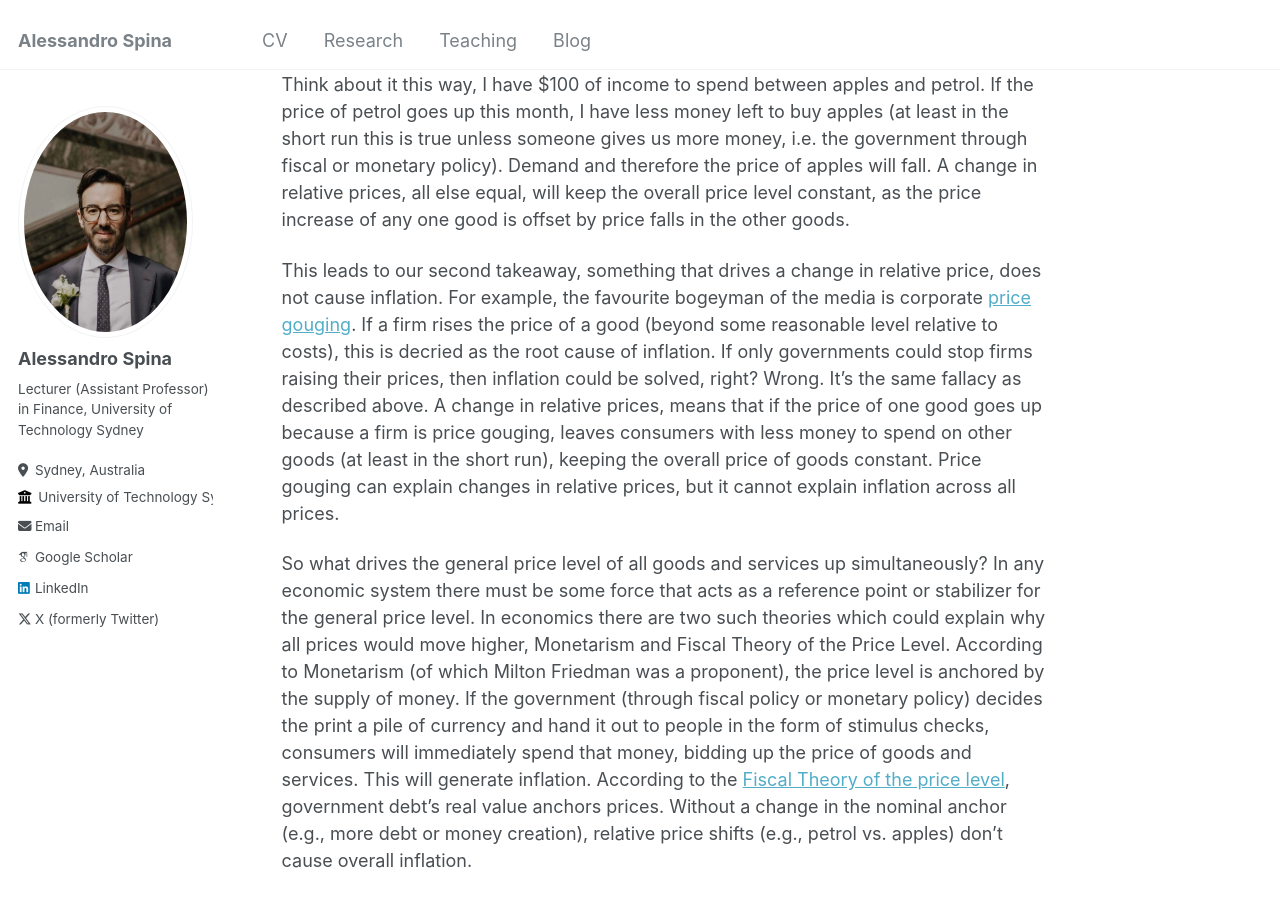
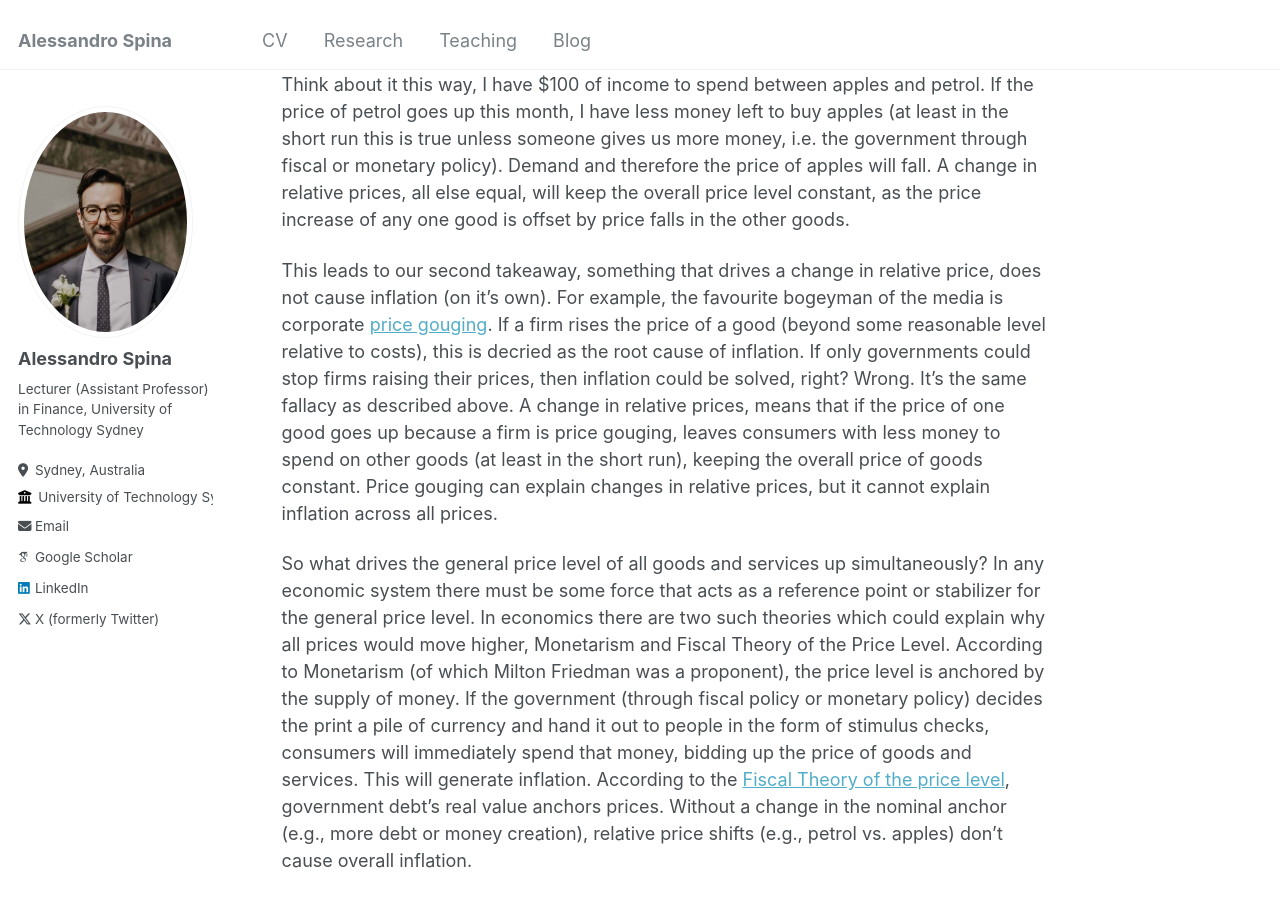
Before and after one commit to aspi6246/aspi6246.github.io, a Jekyll site: the page built from _posts/2024-12-06-blog-post-7.md, in a window 1280 px wide and 900 px high, scrolled down 1521 px. Built offline with Jekyll 4.4.1, drawn with Linux system fonts in a browser that asks for light colours; some web fonts are replaced.

Commit message:
Update 2024-12-06-blog-post-7.md

```diff
--- a/_posts/2024-12-06-blog-post-7.md
+++ b/_posts/2024-12-06-blog-post-7.md
@@ -20,7 +20,7 @@ The most widely known measure of inflation is the headline [Consumer Price Index
 The second key idea is the difference between relative prices and the price level. Relative prices are a measure of the relative prices between two goods, say apples and petrol. Relative price changes occur when one specific good, like petrol, becomes more expensive compared to the price of apples and vice versa. Rising petrol prices alone, are not necessarily a sign of inflation, but indicate a relative price change compared to the price of other goods. Inflation involves a simultaneous rise in the price of all goods and services across the economy, maintaining the same relative price among all goods and services. This leads us to our first takeaway, a price rise in one good or service, is not always a sign of inflation (I’ll explain why below). In true inflation, all goods and services—including petrol and apples—would rise roughly proportionally, preserving their relative price relationships. Inflation is thus a broad monetary phenomenon, not just a summation of individual price increases.
 Let’s look at the implications of relative price changes. A rise in one sector's prices (e.g., petrol) will typically lead to a price decrease in other goods. Think about it this way, I have $100 of income to spend between apples and petrol. If the price of petrol goes up this month, I have less money left to buy apples (at least in the short run this is true unless someone gives us more money, i.e. the government through fiscal or monetary policy). Demand and therefore the price of apples will fall. A change in relative prices, all else equal, will keep the overall price level constant, as the price increase of any one good is offset by price falls in the other goods.
 
-This leads to our second takeaway, something that drives a change in relative price, does not cause inflation. For example, the favourite bogeyman of the media is corporate [price gouging]( https://australiainstitute.org.au/post/price-gouging-alive-and-well-in-australia/). If a firm rises the price of a good (beyond some reasonable level relative to costs), this is decried as the root cause of inflation. If only governments could stop firms raising their prices, then inflation could be solved, right? Wrong. It’s the same fallacy as described above. A change in relative prices, means that if the price of one good goes up because a firm is price gouging, leaves consumers with less money to spend on other goods (at least in the short run), keeping the overall price of goods constant. Price gouging can explain changes in relative prices, but it cannot explain inflation across all prices.
+This leads to our second takeaway, something that drives a change in relative price, does not cause inflation (on it's own). For example, the favourite bogeyman of the media is corporate [price gouging]( https://australiainstitute.org.au/post/price-gouging-alive-and-well-in-australia/). If a firm rises the price of a good (beyond some reasonable level relative to costs), this is decried as the root cause of inflation. If only governments could stop firms raising their prices, then inflation could be solved, right? Wrong. It’s the same fallacy as described above. A change in relative prices, means that if the price of one good goes up because a firm is price gouging, leaves consumers with less money to spend on other goods (at least in the short run), keeping the overall price of goods constant. Price gouging can explain changes in relative prices, but it cannot explain inflation across all prices.
 
 So what drives the general price level of all goods and services up simultaneously? In any economic system there must be some force that acts as a reference point or stabilizer for the general price level. In economics there are two such theories which could explain why all prices would move higher, Monetarism and Fiscal Theory of the Price Level. According to Monetarism (of which Milton Friedman was a proponent), the price level is anchored by the supply of money. If the government (through fiscal policy or monetary policy) decides the print a pile of currency and hand it out to people in the form of stimulus checks, consumers will immediately spend that money, bidding up the price of goods and services. This will generate inflation. According to the [Fiscal Theory of the price level]( https://www.grumpy-economist.com/p/fiscal-theory-parables), government debt's real value anchors prices. Without a change in the nominal anchor (e.g., more debt or money creation), relative price shifts (e.g., petrol vs. apples) don’t cause overall inflation.
 
```
